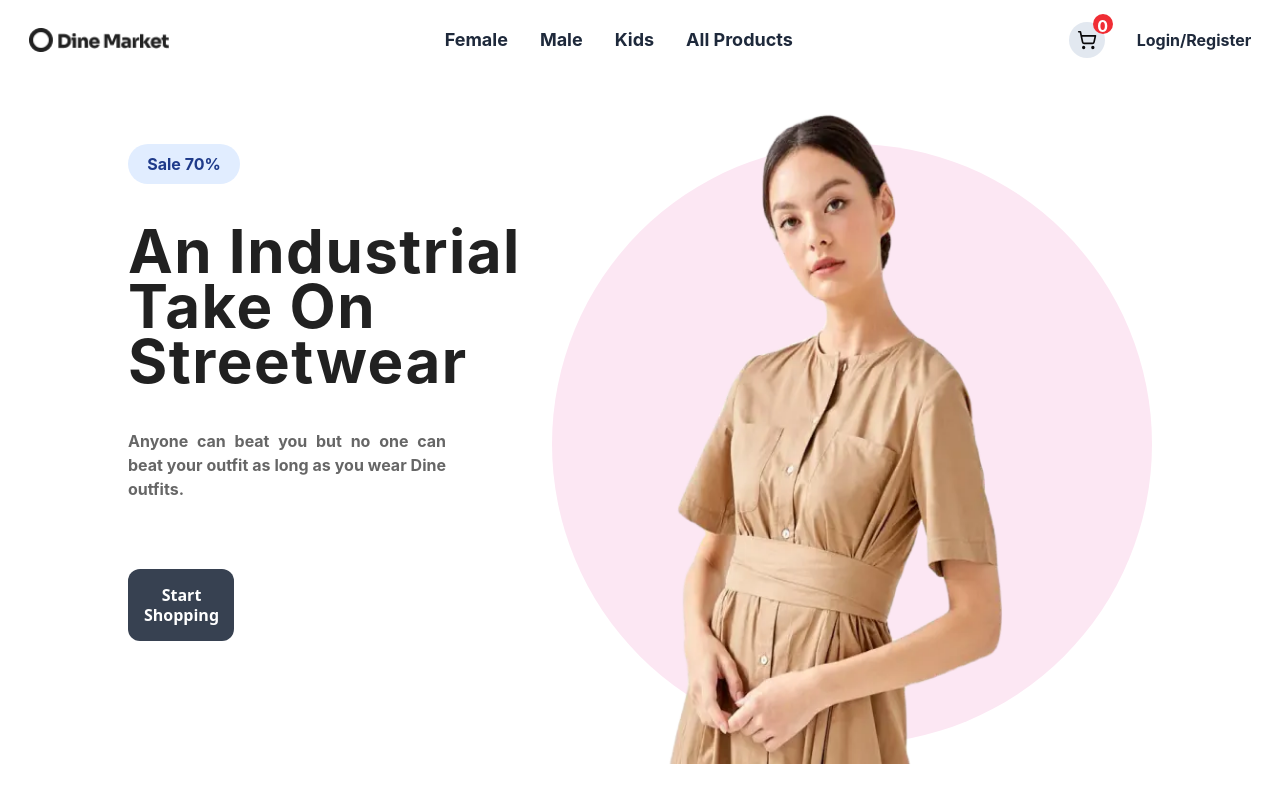
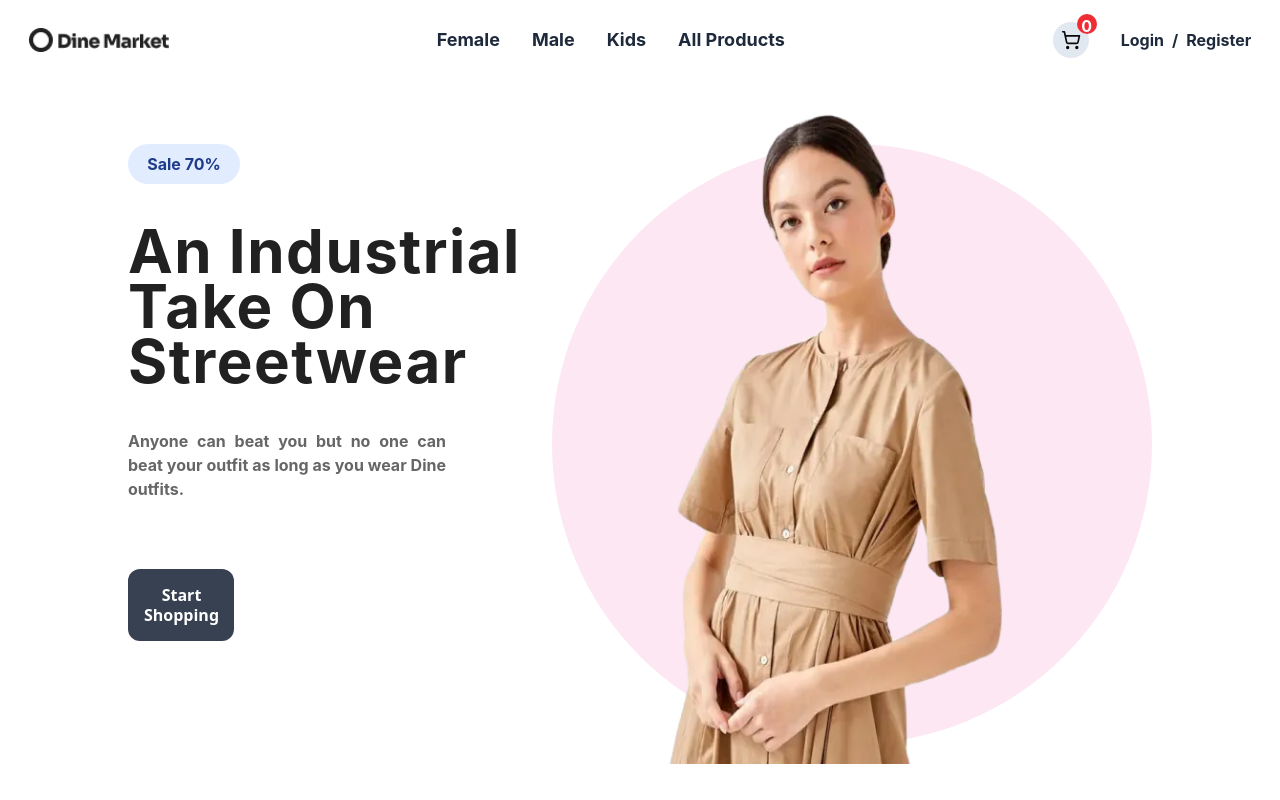
Before and after one commit to mughees0099/dine_market, a React (Vite) app: page / in a window 1280 px wide. Shown: the top 800 px of the page. Built offline with nearby package versions, Linux system fonts and the light colour scheme.

Commit message:
bug fixed

```diff
--- a/src/Components/Navbar.jsx
+++ b/src/Components/Navbar.jsx
@@ -99,11 +99,11 @@ function Navbar({ toggleCart, isOpen, setIsOpen }) {
               {cart.length}
             </span>
           </button>
-          <div className="font-bold text-slate-800">
+          <div className="font-bold text-slate-800 space-x-2">
             <Link className="hover:underline " to="/login">
               Login
             </Link>
-            /
+            <span>/</span>
             <Link className="hover:underline " to="/register">
               Register
             </Link>
```
